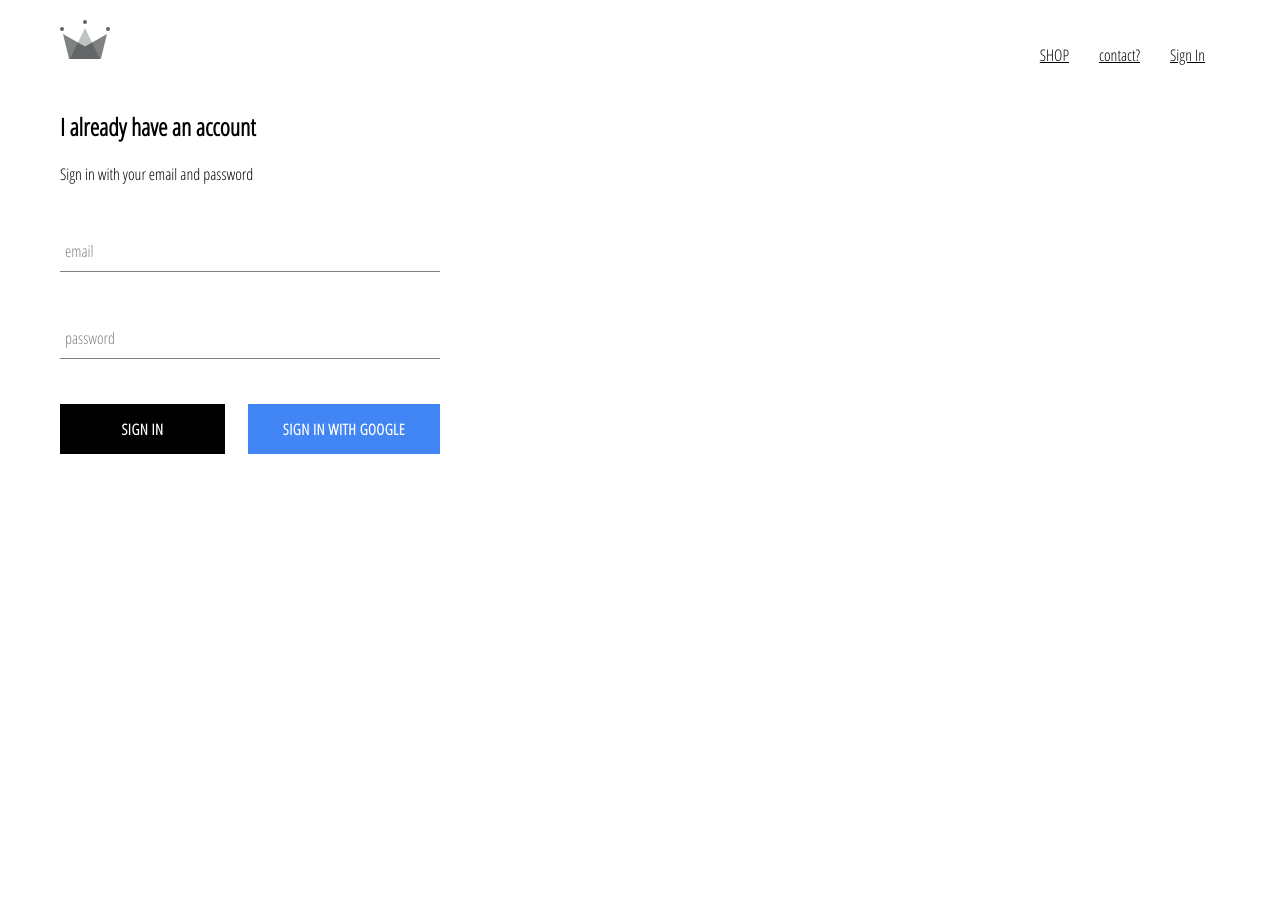
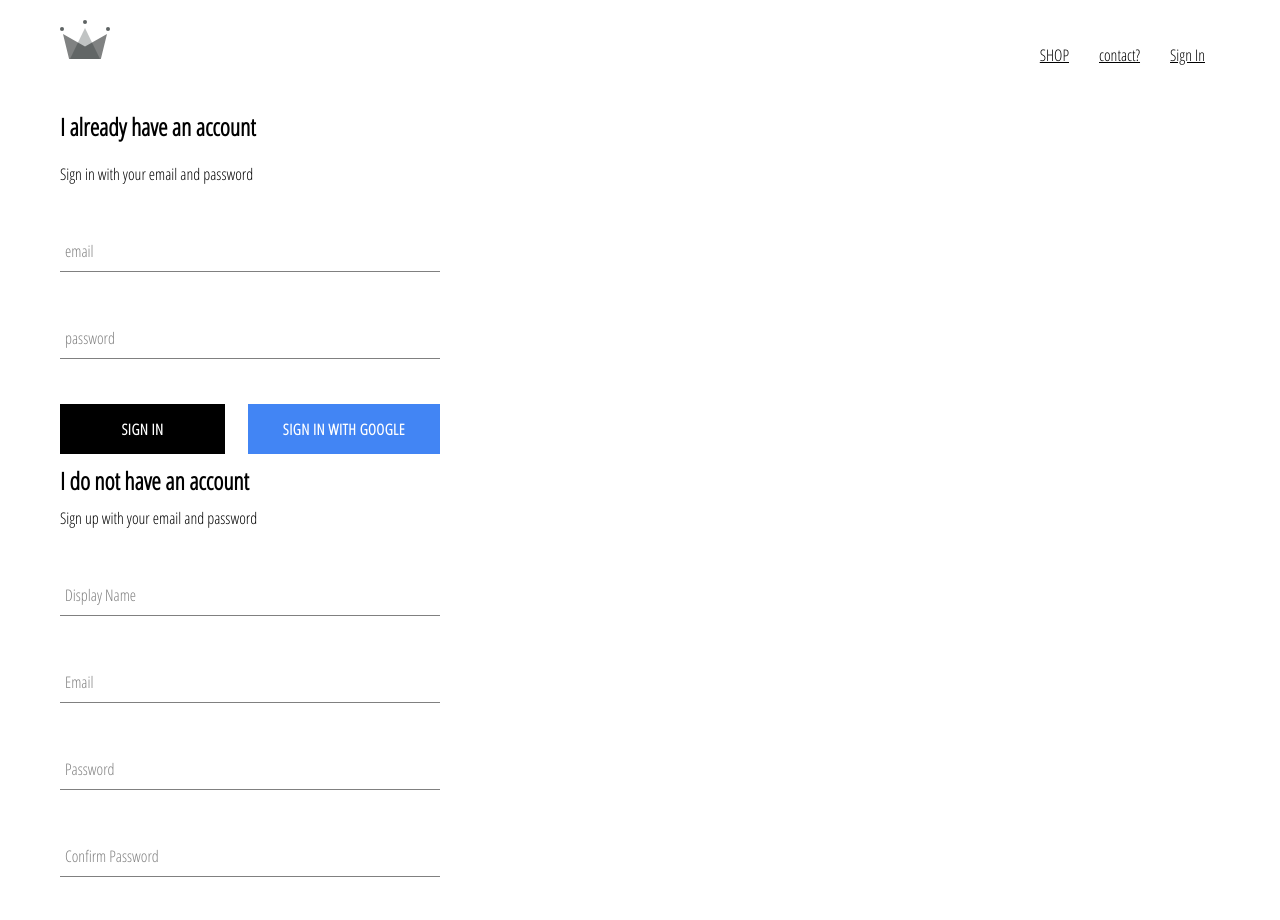
Before and after one commit to snowpeech/ecomm, a React (Create React App) app: page /signin in a window 1280 px wide. Shown: the top 920 px of the page. Before the commit the page ends 800 px from the top, so only its background shows below. Built offline with nearby package versions, Linux system fonts and the light colour scheme; no server answers.

Commit message:
added update firebase.utils and app.js to store authenticated users. also created register component and styling

```diff
--- a/src/App.js
+++ b/src/App.js
@@ -7,7 +7,7 @@
 import ShopPage from "./pages/shop.components";
 import Header from "./components/header.component";
 import SignInRegisterPage from "./pages/sign-in-register.component";
-import { auth } from "./firebase/firebase.utils";
+import { auth, createUserProfileDocument } from "./firebase/firebase.utils";
 
 class App extends React.Component {
   constructor() {
@@ -21,10 +21,23 @@
   unsubscribeFromAuth = null;
 
   componentDidMount() {
-    this.unsubscribeFromAuth = auth.onAuthStateChanged(user => {
-      this.setState({ currentUser: user });
+    this.unsubscribeFromAuth = auth.onAuthStateChanged(async userAuth => {
+      if (userAuth) {
+        const userRef = await createUserProfileDocument(userAuth);
 
-      console.log(user);
+        userRef.onSnapshot(snapshot => {
+
+          this.setState(
+            {
+              currentUser: {
+                id: snapshot.id,
+                ...snapshot.data()
+              }
+            }
+         );
+        });
+      }
+      this.setState({ currentUser: userAuth }); //sets currentUser: null
     });
   }
 
--- /dev/null
+++ b/src/components/register.component.jsx
@@ -0,0 +1,108 @@
+import React from "react";
+
+import FormInput from "./form-input.component";
+import CustomButton from "./custom-button.component";
+
+import { auth, createUserProfileDocument } from "../firebase/firebase.utils";
+
+import "../styles/register.styles.scss";
+
+class Register extends React.Component {
+  constructor() {
+    super();
+
+    this.state = {
+      displayName: "",
+      email: "",
+      password: "",
+      confirmPassword: ""
+    };
+  }
+
+  handleSubmit = async event => {
+    event.preventDefault();
+
+    const { displayName, email, password, confirmPassword } = this.state;
+
+    if (password !== confirmPassword) {
+      alert("Passwords don't match");
+      return;
+    }
+
+    try {
+      const { user } = await auth.createUserWithEmailAndPassword(
+        email,
+        password
+      );
+
+      await createUserProfileDocument(user, { displayName });
+
+      this.setState({
+        displayName: "",
+        email: "",
+        password: "",
+        confirmPassword: ""
+      });
+    } catch (error) {
+      console.error(error);
+    }
+  };
+
+  handleChange = event => {
+    const { name, value } = event.target;
+
+    this.setState({ [name]: value });
+  };
+
+  render() {
+    const { displayName, email, password, confirmPassword } = this.state;
+
+    return (
+      <div className='register'>
+        <h2 className='title'>I do not have an account</h2>
+        <span>Sign up with your email and password</span>
+
+        <form className='register-form' onSubmit={this.handleSubmit}>
+          <FormInput
+            type='text'
+            name='displayName'
+            value={displayName}
+            onChange={this.handleChange}
+            label='Display Name'
+            required
+          />
+
+          <FormInput
+            type='email'
+            name='email'
+            value={email}
+            onChange={this.handleChange}
+            label='Email'
+            required
+          />
+
+          <FormInput
+            type='password'
+            name='password'
+            value={password}
+            onChange={this.handleChange}
+            label='Password'
+            required
+          />
+
+          <FormInput
+            type='password'
+            name='confirmPassword'
+            value={confirmPassword}
+            onChange={this.handleChange}
+            label='Confirm Password'
+            required
+          />
+          <CustomButton type='submit'> Sign Up </CustomButton>
+        </form>
+      </div>
+    );
+  }
+}
+
+export default Register;
--- a/src/firebase/firebase.utils.js
+++ b/src/firebase/firebase.utils.js
@@ -15,6 +15,31 @@
 
 firebase.initializeApp(config);
 
+export const createUserProfileDocument = async (userAuth, additionalData) => {
+  if (!userAuth) return;
+
+  const userRef = firestore.doc(`users/${userAuth.uid}`);
+
+  const snapShot = await userRef.get();
+
+  if (!snapShot.exists) {
+    const { displayName, email } = userAuth;
+    const createdAt = new Date();
+    try {
+      await userRef.set({
+        displayName,
+        email,
+        createdAt,
+        ...additionalData
+      });
+    } catch (error) {
+      console.log("error creating user", error.message);
+    }
+  }
+
+  return userRef;
+};
+
 export const auth = firebase.auth();
 export const firestore = firebase.firestore();
 
--- a/src/pages/sign-in-register.component.jsx
+++ b/src/pages/sign-in-register.component.jsx
@@ -1,12 +1,14 @@
 import React from "react";
 
 import SignIn from "../components/sign-in.component";
+import Register from "../components/register.component";
 
 import "../styles/sign-in-register.styles.scss";
 
 const SignInRegisterPage = () => (
   <div className='sign-in-register'>
     <SignIn />
+    <Register />
   </div>
 );
 
--- /dev/null
+++ b/src/styles/register.styles.scss
@@ -0,0 +1,9 @@
+.register {
+  width: 380px;
+  display: flex;
+  flex-direction: column;
+
+  .title {
+    margin: 10px 0;
+  }
+}
```
Also changed, not shown: src/components/header.component.jsx (line endings or trailing spaces).
